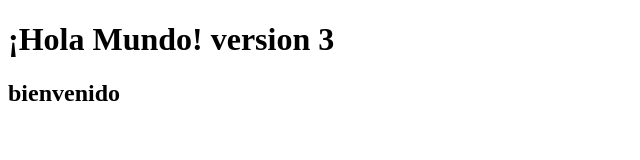
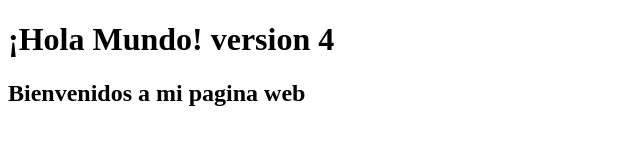
Before and after one commit to ria14656/5versiones, a plain HTML site: page index3.html in a window 1280 px wide. Shown: the whole page, without its empty margins (0-640 px from the left). Drawn offline with Linux system fonts and the light colour scheme.

Commit message:
Update index3.html
CORRECCION A CODIGO

```diff
--- a/index3.html
+++ b/index3.html
@@ -3,12 +3,12 @@
 <head>
     <meta charset="UTF-8">
     <meta name="viewport" content="width=device-width, initial-scale=1.0">
-    <title>Hola Mundo en HTML version 3</title>
+    <title>Hola Mundo en HTML version 4</title>
 </head>
 
 <body>
-    <h1>¡Hola Mundo! version 3</h1>
-    <h2>bienvenido</h2>
+    <h1>¡Hola Mundo! version 4</h1>
+    <h2>Bienvenidos a mi pagina web</h2>
 
     <script>
 
```
